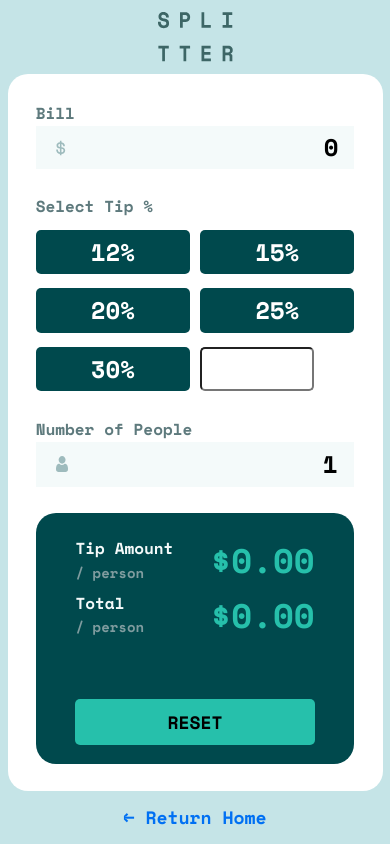
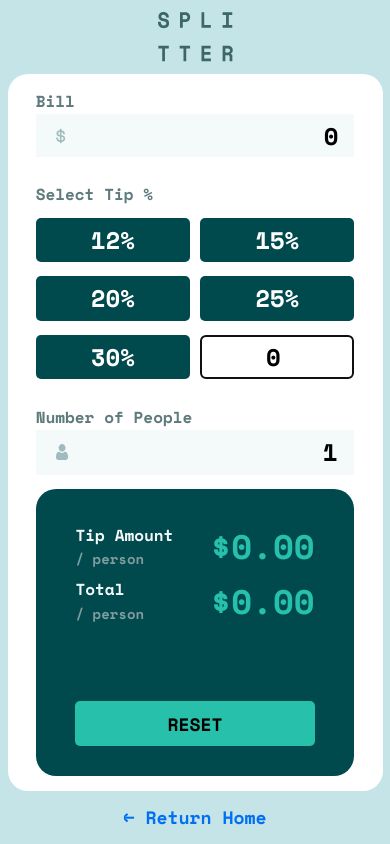
Before and after one commit to IcyIce-FSDev/IcyIce-FSDev, a Next.js app: page /tipcalc in a window 390 px wide. Both pictures are taken after a click on the label "Custom". Built offline with nearby package versions, Linux system fonts and the light colour scheme.

Commit message:
Formating and JS update

```diff
--- a/pages/tipcalc/index.js
+++ b/pages/tipcalc/index.js
@@ -12,7 +12,7 @@ export default function Tipcalc() {
   const [tipAmount, setTipAmount] = useState(0);
   // Custom Tip Amount
   const [useCustomTip, setUseCustomTip] = useState(false);
-  const [customTip, setCustomTip] = useState("");
+  const [customTip, setCustomTip] = useState(0);
   // Number of People
   const [peopleAmount, setPeopleAmount] = useState(1);
   // Tip amount per person
@@ -51,14 +51,7 @@ export default function Tipcalc() {
       }
     }
 
-    if (id == "custom" && useCustomTip == false) {
-      setUseCustomTip(true);
-    }
-
     if (id == "custom") {
-      if (customTip === 0) {
-        setCustomTip("");
-      }
       setCustomTip(value);
     }
   };
@@ -92,10 +85,6 @@ export default function Tipcalc() {
 
   // Function to handle change in form to compute outputs
   useEffect(() => {
-    if (!billAmount || !tipAmount || (useCustomTip && !customTip)) {
-      return;
-    }
-
     // If standard tip amounts used this will run
     if (!useCustomTip) {
       const percentTipSt = tipAmount / 100;
@@ -110,10 +99,13 @@ export default function Tipcalc() {
 
       setPersonTip(roundedValues.tip.toFixed(2));
       setPersonTotal(roundedValues.total.toFixed(2));
+      return;
     }
 
     // If custom tip amount used this will run
     if (useCustomTip) {
+      console.log(`Tip custom`);
+
       const percentTipCu = customTip / 100;
       const totalTip = billAmount * percentTipCu;
       const tipPerPerson = totalTip / peopleAmount;
@@ -126,6 +118,7 @@ export default function Tipcalc() {
 
       setPersonTip(roundedValues.tip.toFixed(2));
       setPersonTotal(roundedValues.total.toFixed(2));
+      return;
     }
   }, [billAmount, tipAmount, useCustomTip, customTip, peopleAmount]);
 
@@ -194,12 +187,14 @@ export default function Tipcalc() {
                 })}
                 <div>
                   <input
-                    type={useCustomTip ? "number" : "radio"}
+                    type="number"
                     key="custom"
                     name="tipOptions"
                     value={customTip}
                     id="custom"
-                    className={styles.tipbutton}
+                    className={
+                      useCustomTip ? styles.tipbutton : styles.tipbuttonhidden
+                    }
                     onChange={handleTipChange}
                   />
                   <label
@@ -208,6 +203,15 @@ export default function Tipcalc() {
                     className={
                       useCustomTip ? styles.hiddentiplabel : styles.tiplabel
                     }
+                    onClick={() => {
+                      setUseCustomTip(true);
+                      const listOfRadios =
+                        document.getElementsByName("tipOptions");
+
+                      for (let radio of listOfRadios) {
+                        radio.checked = false;
+                      }
+                    }}
                   >
                     Custom
                   </label>
--- a/styles/tipcalc.module.css
+++ b/styles/tipcalc.module.css
@@ -133,6 +133,10 @@
   .tipbutton[type="number"][name="tipOptions"] {
     appearance: none;
     -moz-appearance: textfield;
+  }
+
+  .tipbuttonhidden {
+    display: none;
   }
 
   .peoplecontainer {
@@ -355,7 +359,7 @@
   .tipbutton[type="number"][name="tipOptions"] {
     font-family: "Space Mono", monospace;
     font-size: 24px;
-    width: 114px;
+    width: 100%;
     border-radius: 5px;
     height: 100%;
     text-align: center;
@@ -371,6 +375,10 @@
   .tipbutton[type="number"][name="tipOptions"] {
     appearance: none;
     -moz-appearance: textfield;
+  }
+
+  .tipbuttonhidden {
+    display: none;
   }
 
   .peoplecontainer {
@@ -428,7 +436,7 @@
     align-items: center;
     justify-content: space-evenly;
     gap: 15%;
-    height: 35%;
+    height: 40%;
   }
 
   .outputamounts {
```
